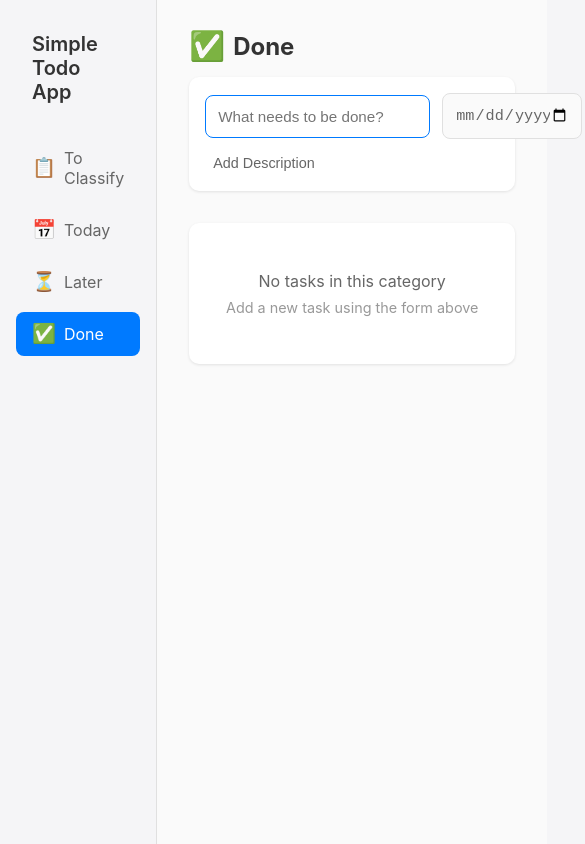
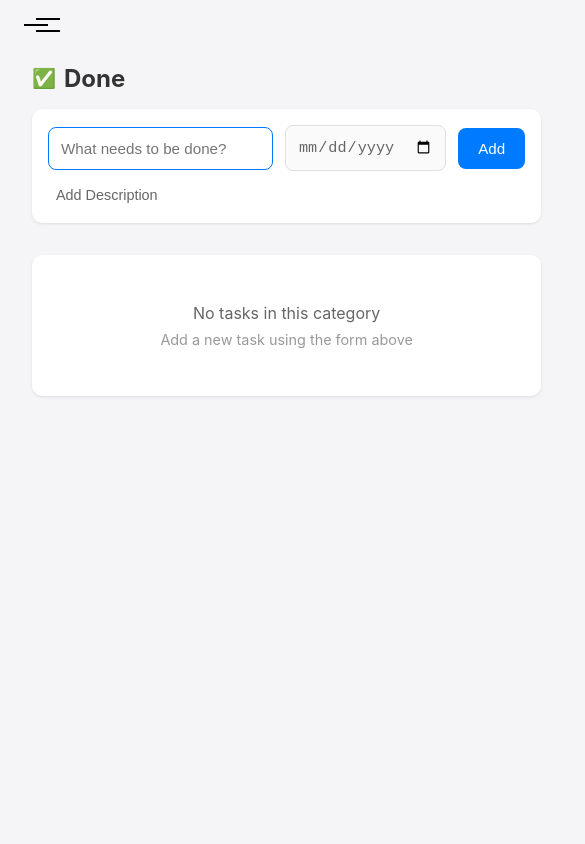
Before and after one commit to richard-test-account/todo, a React (Create React App) app: page /category/done in a window 390 px wide. Shown: the top 844 px of the page, 585 px wide, since content can reach past the window. Built offline with nearby package versions, Linux system fonts and the light colour scheme.

Commit message:
feat: add mobile responsiveness with hamburger menu

```diff
--- a/src/components/Layout.css
+++ b/src/components/Layout.css
@@ -1,85 +1,168 @@
 .layout {
   display: flex;
   min-height: 100vh;
-  background: #fafafa;
+  position: relative;
 }
 
 .sidebar {
-  width: 280px;
-  background: #f5f5f7;
-  border-right: 1px solid #e0e0e0;
-  padding: 2rem 1rem;
+  width: 250px;
+  background: var(--sidebar-bg);
+  padding: 1.5rem;
+  border-right: 1px solid var(--border-color);
   display: flex;
   flex-direction: column;
+  transition: transform 0.3s ease;
 }
 
-.sidebar-title {
-  color: #333;
-  font-size: 1.25rem;
+.sidebar-header {
+  display: flex;
+  justify-content: space-between;
+  align-items: center;
   margin-bottom: 2rem;
-  font-weight: 600;
-  padding: 0 1rem;
 }
 
-.category-nav {
+.sidebar-header h1 {
+  margin: 0;
+  font-size: 1.5rem;
+  color: var(--text-primary);
+}
+
+.close-sidebar {
+  display: none;
+  background: none;
+  border: none;
+  font-size: 1.5rem;
+  color: var(--text-secondary);
+  cursor: pointer;
+  padding: 0.5rem;
+  line-height: 1;
+}
+
+nav {
   display: flex;
   flex-direction: column;
-  gap: 0.25rem;
+  gap: 0.5rem;
 }
 
 .category-link {
   display: flex;
   align-items: center;
-  justify-content: space-between;
-  padding: 12px 16px;
-  color: #666;
+  gap: 0.75rem;
+  padding: 0.75rem;
   text-decoration: none;
-  border-radius: 8px;
+  color: var(--text-secondary);
+  border-radius: 6px;
   transition: all 0.2s ease;
-  margin-bottom: 4px;
 }
 
 .category-link:hover {
-  background: rgba(0, 0, 0, 0.05);
-  color: #333;
+  background: var(--hover-color);
+  color: var(--text-primary);
 }
 
 .category-link.active {
-  background: #007AFF;
-  color: white;
-}
-
-.category-name {
-  flex: 1;
-  display: flex;
-  align-items: center;
-  gap: 8px;
+  background: var(--hover-color);
+  color: var(--text-primary);
+  font-weight: 500;
 }
 
 .category-emoji {
-  font-size: 1.2em;
+  font-size: 1.2rem;
   line-height: 1;
-}
-
-.category-count {
-  background: rgba(0, 0, 0, 0.1);
-  color: inherit;
-  padding: 2px 8px;
-  border-radius: 12px;
-  font-size: 0.85rem;
-  min-width: 24px;
-  text-align: center;
-}
-
-.category-link.active .category-count {
-  background: rgba(255, 255, 255, 0.2);
 }
 
 .main-content {
   flex: 1;
   padding: 2rem;
-  background: #fafafa;
-  max-width: 800px;
-  margin: 0 auto;
-  width: 100%;
+  transition: margin-left 0.3s ease;
 }
+
+.hamburger-button {
+  display: none;
+  position: fixed;
+  top: 1rem;
+  left: 1rem;
+  z-index: 1000;
+  background: none;
+  border: none;
+  padding: 0.5rem;
+  cursor: pointer;
+}
+
+.hamburger-icon {
+  display: block;
+  width: 24px;
+  height: 2px;
+  background: var(--text-primary);
+  position: relative;
+  transition: background 0.3s ease;
+}
+
+.hamburger-icon::before,
+.hamburger-icon::after {
+  content: '';
+  position: absolute;
+  width: 24px;
+  height: 2px;
+  background: var(--text-primary);
+  transition: transform 0.3s ease;
+}
+
+.hamburger-icon::before {
+  top: -6px;
+}
+
+.hamburger-icon::after {
+  bottom: -6px;
+}
+
+.sidebar-overlay {
+  display: none;
+  position: fixed;
+  top: 0;
+  left: 0;
+  right: 0;
+  bottom: 0;
+  background: rgba(0, 0, 0, 0.5);
+  z-index: 998;
+}
+
+@media (max-width: 768px) {
+  .hamburger-button {
+    display: block;
+  }
+
+  .close-sidebar {
+    display: block;
+  }
+
+  .sidebar {
+    position: fixed;
+    top: 0;
+    left: 0;
+    bottom: 0;
+    z-index: 999;
+    transform: translateX(-100%);
+  }
+
+  .sidebar.open {
+    transform: translateX(0);
+  }
+
+  .main-content {
+    margin-left: 0;
+    padding-top: 4rem;
+  }
+
+  .sidebar-overlay {
+    display: block;
+    opacity: 0;
+    visibility: hidden;
+    transition: opacity 0.3s ease, visibility 0.3s ease;
+  }
+
+  .sidebar.open + .main-content + .sidebar-overlay {
+    opacity: 1;
+    visibility: visible;
+  }
+}
--- a/src/components/Layout.tsx
+++ b/src/components/Layout.tsx
@@ -1,4 +1,4 @@
-import React from 'react';
+import React, { useState } from 'react';
 import { Link, useLocation } from 'react-router-dom';
 import { TodoItem } from '../types/todo';
 import './Layout.css';
@@ -17,6 +17,15 @@ const categories = [
 
 const Layout: React.FC<LayoutProps> = ({ children, todos }) => {
   const location = useLocation();
+  const [isSidebarOpen, setIsSidebarOpen] = useState(false);
+
+  const toggleSidebar = () => {
+    setIsSidebarOpen(!isSidebarOpen);
+  };
+
+  const closeSidebar = () => {
+    setIsSidebarOpen(false);
+  };
 
   const getCategoryCount = (categoryId: string): number => {
     const today = new Date();
@@ -44,30 +53,47 @@ const Layout: React.FC<LayoutProps> = ({ children, todos }) => {
 
   return (
     <div className="layout">
-      <aside className="sidebar">
-        <h1 className="sidebar-title">Simple Todo App</h1>
-        <nav className="category-nav">
-          {categories.map((category) => {
-            const count = getCategoryCount(category.id);
-            return (
-              <Link
-                key={category.id}
-                to={`/category/${category.id}`}
-                className={`category-link ${location.pathname === `/category/${category.id}` ? 'active' : ''}`}
-              >
-                <span className="category-name">
-                  <span className="category-emoji">{category.emoji}</span>
-                  {category.name}
-                </span>
-                {count > 0 && <span className="category-count">{count}</span>}
-              </Link>
-            );
-          })}
+      <button
+        className="hamburger-button"
+        onClick={toggleSidebar}
+        aria-label="Toggle menu"
+      >
+        <span className="hamburger-icon"></span>
+      </button>
+
+      <div className={`sidebar ${isSidebarOpen ? 'open' : ''}`}>
+        <div className="sidebar-header">
+          <h1>Simple Todo</h1>
+          <button
+            className="close-sidebar"
+            onClick={closeSidebar}
+            aria-label="Close menu"
+          >
+            ×
+          </button>
+        </div>
+        <nav>
+          {categories.map(category => (
+            <Link
+              key={category.id}
+              to={`/${category.name.toLowerCase()}`}
+              className={`category-link ${location.pathname === `/${category.name.toLowerCase()}` ? 'active' : ''}`}
+              onClick={closeSidebar}
+            >
+              <span className="category-emoji">{category.emoji}</span>
+              <span className="category-name">{category.name}</span>
+            </Link>
+          ))}
         </nav>
-      </aside>
-      <main className="main-content">
+      </div>
+
+      <div className={`main-content ${isSidebarOpen ? 'sidebar-open' : ''}`}>
         {children}
-      </main>
+      </div>
+
+      {isSidebarOpen && (
+        <div className="sidebar-overlay" onClick={closeSidebar} />
+      )}
     </div>
   );
 };
```
